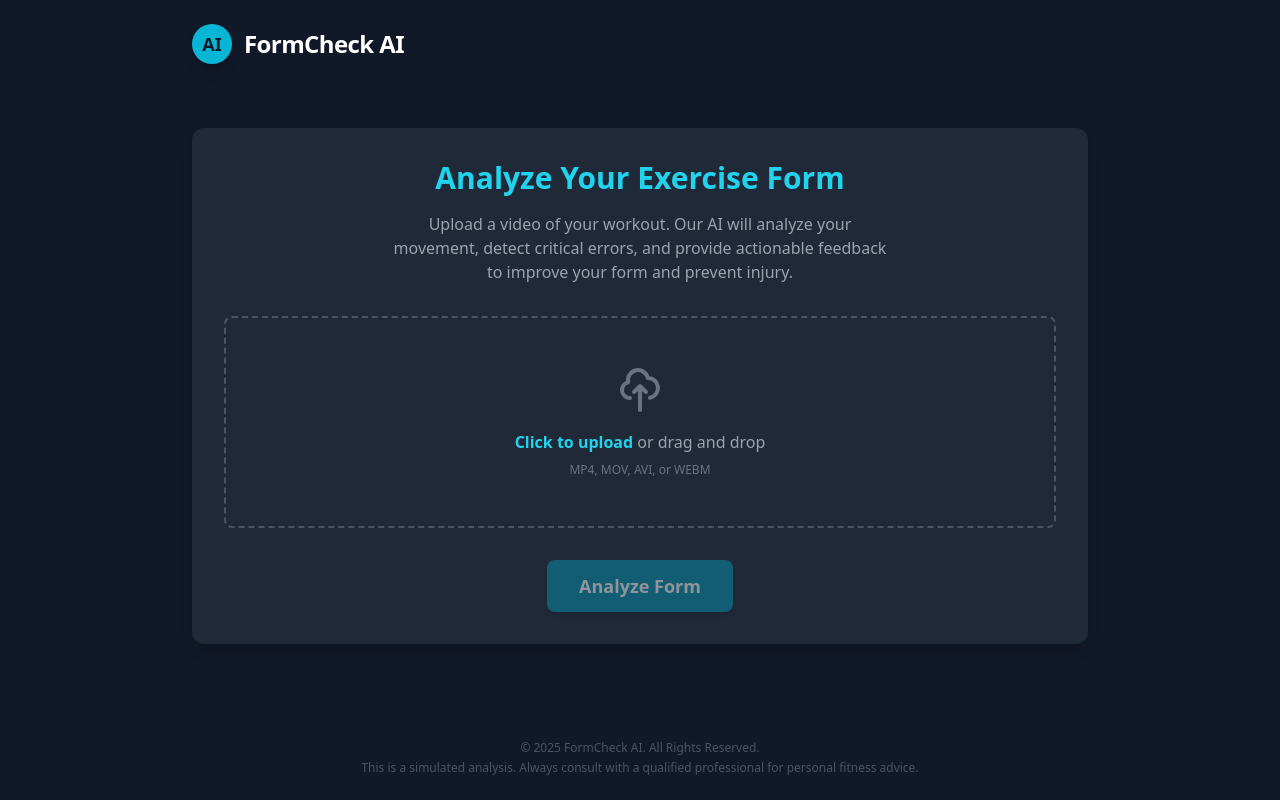
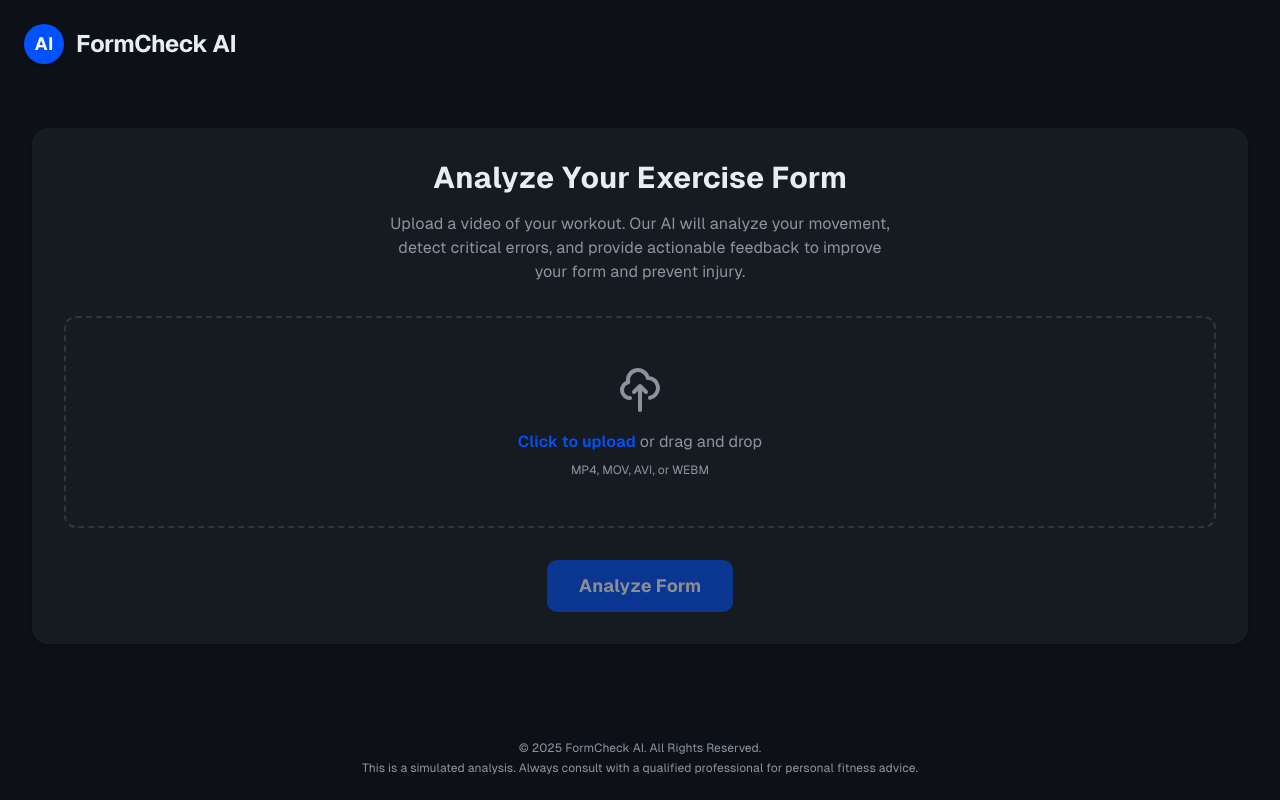
Before and after one commit to iva2xn/GCR-hackathon-form-check-ai, a React (Vite) app: page / in a window 1280 px wide. Built offline with nearby package versions, Linux system fonts and the light colour scheme.

Commit message:
feat: Implement dark theme and Tailwind CSS refactor

```diff
--- a/App.tsx
+++ b/App.tsx
@@ -188,14 +188,14 @@ You must return your response in a JSON format that adheres to the provided sche
         return reportData && <Report data={reportData} onReset={handleReset} />;
       case 'error':
         return (
-          <div className="bg-gray-800 rounded-xl shadow-lg p-6 sm:p-8 text-center">
-            <h2 className="text-2xl sm:text-3xl font-bold text-red-400 mb-4">Analysis Failed</h2>
-            <p className="text-gray-400 mb-6 sm:mb-8 max-w-lg mx-auto whitespace-pre-wrap">
+          <div className="bg-card rounded-xl shadow p-6 sm:p-8 text-center">
+            <h2 className="text-2xl sm:text-3xl font-bold text-destructive mb-4">Analysis Failed</h2>
+            <p className="text-muted-foreground mb-6 sm:mb-8 max-w-lg mx-auto whitespace-pre-wrap">
               {errorMessage}
             </p>
             <button
               onClick={handleReset}
-              className="mt-8 w-full sm:w-auto inline-flex items-center justify-center px-8 py-3 text-lg font-bold text-white bg-cyan-600 rounded-lg shadow-md transition-all duration-300 hover:bg-cyan-500 hover:scale-105 focus:outline-none focus:ring-2 focus:ring-cyan-400 focus:ring-offset-2 focus:ring-offset-gray-900"
+              className="mt-8 w-full sm:w-auto inline-flex items-center justify-center px-8 py-3 text-lg font-bold text-primary-foreground bg-primary rounded-md shadow-sm transition-colors hover:bg-primary/90 focus:outline-none focus:ring-2 focus:ring-ring focus:ring-offset-2 focus:ring-offset-background"
             >
               Try Again
             </button>
@@ -214,10 +214,10 @@ You must return your response in a JSON format that adheres to the provided sche
   };
 
   return (
-    <div className="bg-gray-900 text-gray-100 min-h-screen flex flex-col font-sans">
+    <div className="bg-background text-foreground min-h-screen flex flex-col">
       <Header />
       <main className="flex-grow flex items-center justify-center p-4 sm:p-6 md:p-8">
-        <div className="w-full max-w-4xl">
+        <div className="w-full max-w-7xl">
           {renderContent()}
         </div>
       </main>
--- a/components/FileUpload.tsx
+++ b/components/FileUpload.tsx
@@ -1,4 +1,3 @@
-
 import React, { useRef, useState } from 'react';
 import { UploadIcon } from './icons';
 
@@ -55,9 +54,9 @@ export const FileUpload: React.FC<FileUploadProps> = ({ onFileSelect, onAnalyze,
   };
 
   return (
-    <div className="bg-gray-800 rounded-xl shadow-lg p-6 sm:p-8 text-center transition-all duration-300 transform hover:scale-[1.01] hover:shadow-2xl">
-      <h2 className="text-2xl sm:text-3xl font-bold text-cyan-400 mb-4">Analyze Your Exercise Form</h2>
-      <p className="text-gray-400 mb-6 sm:mb-8 max-w-lg mx-auto">
+    <div className="bg-card rounded-xl shadow p-6 sm:p-8 text-center transition-shadow hover:shadow-md">
+      <h2 className="text-2xl sm:text-3xl font-bold text-card-foreground mb-4">Analyze Your Exercise Form</h2>
+      <p className="text-muted-foreground mb-6 sm:mb-8 max-w-lg mx-auto">
         Upload a video of your workout. Our AI will analyze your movement, detect critical errors, and provide actionable feedback to improve your form and prevent injury.
       </p>
 
@@ -68,7 +67,7 @@ export const FileUpload: React.FC<FileUploadProps> = ({ onFileSelect, onAnalyze,
         onDragEnter={handleDragEnter}
         onDragLeave={handleDragLeave}
         className={`border-2 border-dashed rounded-lg p-8 sm:p-12 cursor-pointer transition-colors duration-300 ${
-          isDragging ? 'border-cyan-400 bg-gray-700' : 'border-gray-600 hover:border-cyan-500 hover:bg-gray-700/50'
+          isDragging ? 'border-primary bg-secondary' : 'border-border hover:border-primary/50 hover:bg-muted/50'
         }`}
       >
         <input
@@ -79,22 +78,22 @@ export const FileUpload: React.FC<FileUploadProps> = ({ onFileSelect, onAnalyze,
           className="hidden"
         />
         <div className="flex flex-col items-center">
-          <UploadIcon className="w-12 h-12 text-gray-500 mb-4 transition-colors duration-300" />
+          <UploadIcon className="w-12 h-12 text-muted-foreground mb-4 transition-colors duration-300" />
           {file ? (
-            <p className="text-green-400 font-semibold">{file.name}</p>
+            <p className="text-foreground font-semibold">{file.name}</p>
           ) : (
-            <p className="text-gray-400">
-              <span className="font-semibold text-cyan-400">Click to upload</span> or drag and drop
+            <p className="text-muted-foreground">
+              <span className="font-semibold text-primary">Click to upload</span> or drag and drop
             </p>
           )}
-          <p className="text-xs text-gray-500 mt-2">MP4, MOV, AVI, or WEBM</p>
+          <p className="text-xs text-muted-foreground mt-2">MP4, MOV, AVI, or WEBM</p>
         </div>
       </div>
 
       <button
         onClick={onAnalyze}
         disabled={!file}
-        className="mt-8 w-full sm:w-auto inline-flex items-center justify-center px-8 py-3 text-lg font-bold text-white bg-cyan-600 rounded-lg shadow-md transition-all duration-300 enabled:hover:bg-cyan-500 enabled:hover:scale-105 disabled:opacity-50 disabled:cursor-not-allowed focus:outline-none focus:ring-2 focus:ring-cyan-400 focus:ring-offset-2 focus:ring-offset-gray-900"
+        className="mt-8 w-full sm:w-auto inline-flex items-center justify-center px-8 py-3 text-lg font-bold text-primary-foreground bg-primary rounded-md shadow-sm transition-colors enabled:hover:bg-primary/90 disabled:opacity-50 disabled:cursor-not-allowed focus:outline-none focus:ring-2 focus:ring-ring focus:ring-offset-2 focus:ring-offset-background"
       >
         Analyze Form
       </button>
--- a/components/Footer.tsx
+++ b/components/Footer.tsx
@@ -1,10 +1,9 @@
-
 import React from 'react';
 
 export const Footer: React.FC = () => {
   return (
     <footer className="p-4 sm:p-6 w-full mt-8">
-      <div className="mx-auto max-w-4xl text-center text-xs text-gray-600">
+      <div className="mx-auto max-w-7xl text-center text-xs text-muted-foreground">
         <p>&copy; {new Date().getFullYear()} FormCheck AI. All Rights Reserved.</p>
         <p className="mt-1">
           This is a simulated analysis. Always consult with a qualified professional for personal fitness advice.
--- a/components/Header.tsx
+++ b/components/Header.tsx
@@ -1,15 +1,14 @@
-
 import React from 'react';
 
 export const Header: React.FC = () => {
   return (
     <header className="p-4 sm:p-6 w-full">
-      <div className="mx-auto max-w-4xl">
+      <div className="mx-auto max-w-7xl">
         <div className="flex items-center">
-            <div className="w-10 h-10 bg-cyan-500 rounded-full flex items-center justify-center font-bold text-gray-900 text-lg mr-3 shadow-lg">
+            <div className="w-10 h-10 bg-primary rounded-full flex items-center justify-center font-bold text-primary-foreground text-lg mr-3 shadow-md">
                 AI
             </div>
-            <h1 className="text-xl sm:text-2xl font-bold text-white tracking-tight">FormCheck AI</h1>
+            <h1 className="text-xl sm:text-2xl font-bold text-foreground tracking-tight">FormCheck AI</h1>
         </div>
       </div>
     </header>
--- a/index.html
+++ b/index.html
@@ -1,15 +1,112 @@
 <!DOCTYPE html>
-<html lang="en">
+<html lang="en" class="dark">
   <head>
     <meta charset="UTF-8" />
     <link rel="icon" type="image/svg+xml" href="/vite.svg" />
     <meta name="viewport" content="width=device-width, initial-scale=1.0" />
     <title>FormCheck AI</title>
     <script src="https://cdn.tailwindcss.com"></script>
+    <link rel="preconnect" href="https://fonts.googleapis.com">
+    <link rel="preconnect" href="https://fonts.gstatic.com" crossorigin>
+    <link href="https://fonts.googleapis.com/css2?family=Geist+Sans:wght@400;500;600;700&family=Geist+Mono&display=swap" rel="stylesheet">
     <style>
+      :root {
+        --background: #ffffff;
+        --foreground: #020817;
+        --card: #ffffff;
+        --card-foreground: #020817;
+        --popover: #ffffff;
+        --popover-foreground: #020817;
+        --primary: #0052ff;
+        --primary-foreground: #ffffff;
+        --secondary: #f1f5f9;
+        --secondary-foreground: #020817;
+        --muted: #f1f5f9;
+        --muted-foreground: #64748b;
+        --accent: #f1f5f9;
+        --accent-foreground: #020817;
+        --destructive: #ef4444;
+        --destructive-foreground: #f8f9fa;
+        --border: #e2e8f0;
+        --input: #e2e8f0;
+        --ring: #0052ff;
+        --chart-1: #0052ff;
+        --chart-2: #2e72ff;
+        --chart-3: #5c91ff;
+        --chart-4: #8aafff;
+        --chart-5: #b8ceff;
+        --sidebar: #f8fafc;
+        --sidebar-foreground: #020817;
+        --sidebar-primary: #0052ff;
+        --sidebar-primary-foreground: #ffffff;
+        --sidebar-accent: #2e72ff;
+        --sidebar-accent-foreground: #ffffff;
+        --sidebar-border: #e2e8f0;
+        --sidebar-ring: #0052ff;
+        --font-sans: 'Geist Sans', sans-serif;
+        --font-serif: Georgia, serif;
+        --font-mono: 'Geist Mono', monospace;
+        --radius: 0.75rem;
+        --shadow-x: 0px;
+        --shadow-y: 2px;
+        --shadow-blur: 4px;
+        --shadow-spread: 0px;
+        --shadow-opacity: 0.1;
+        --shadow-color: #000000;
+        --shadow-2xs: 0px 2px 4px 0px hsl(0 0% 0% / 0.05);
+        --shadow-xs: 0px 2px 4px 0px hsl(0 0% 0% / 0.05);
+        --shadow-sm: 0px 2px 4px 0px hsl(0 0% 0% / 0.10), 0px 1px 2px -1px hsl(0 0% 0% / 0.10);
+        --shadow: 0px 2px 4px 0px hsl(0 0% 0% / 0.10), 0px 1px 2px -1px hsl(0 0% 0% / 0.10);
+        --shadow-md: 0px 2px 4px 0px hsl(0 0% 0% / 0.10), 0px 2px 4px -1px hsl(0 0% 0% / 0.10);
+        --shadow-lg: 0px 2px 4px 0px hsl(0 0% 0% / 0.10), 0px 4px 6px -1px hsl(0 0% 0% / 0.10);
+        --shadow-xl: 0px 2px 4px 0px hsl(0 0% 0% / 0.10), 0px 8px 10px -1px hsl(0 0% 0% / 0.10);
+        --shadow-2xl: 0px 2px 4px 0px hsl(0 0% 0% / 0.25);
+        --tracking-normal: 0rem;
+        --spacing: 0.25rem;
+      }
+
+      .dark {
+        --background: #0d1117;
+        --foreground: #e6edf3;
+        --card: #161b22;
+        --card-foreground: #e6edf3;
+        --popover: #161b22;
+        --popover-foreground: #e6edf3;
+        --primary: #0052ff;
+        --primary-foreground: #ffffff;
+        --secondary: #21262d;
+        --secondary-foreground: #e6edf3;
+        --muted: #21262d;
+        --muted-foreground: #8b949e;
+        --accent: #2e72ff;
+        --accent-foreground: #ffffff;
+        --destructive: #da3633;
+        --destructive-foreground: #f8f9fa;
+        --border: #30363d;
+        --input: #21262d;
+        --ring: #0052ff;
+        --chart-1: #0052ff;
+        --chart-2: #2e72ff;
+        --chart-3: #5c91ff;
+        --chart-4: #8aafff;
+        --chart-5: #b8ceff;
+        --sidebar: #0d1117;
+        --sidebar-foreground: #e6edf3;
+        --sidebar-primary: #0052ff;
+        --sidebar-primary-foreground: #ffffff;
+        --sidebar-accent: #2e72ff;
+        --sidebar-accent-foreground: #ffffff;
+        --sidebar-border: #30363d;
+        --sidebar-ring: #0052ff;
+      }
+
       body {
-        background-color: #111827; /* bg-gray-900 */
+        background-color: var(--background);
+        color: var(--foreground);
+        font-family: var(--font-sans);
+        letter-spacing: var(--tracking-normal);
       }
+
       @keyframes fadeIn {
         from { opacity: 0; transform: translateY(8px); }
         to { opacity: 1; transform: translateY(0); }
@@ -18,6 +115,66 @@
         animation: fadeIn 0.5s ease-out forwards;
       }
     </style>
+    <script>
+      tailwind.config = {
+        theme: {
+          extend: {
+            colors: {
+              background: 'var(--background)',
+              foreground: 'var(--foreground)',
+              card: 'var(--card)',
+              'card-foreground': 'var(--card-foreground)',
+              popover: 'var(--popover)',
+              'popover-foreground': 'var(--popover-foreground)',
+              primary: {
+                DEFAULT: 'var(--primary)',
+                foreground: 'var(--primary-foreground)',
+              },
+              secondary: {
+                DEFAULT: 'var(--secondary)',
+                foreground: 'var(--secondary-foreground)',
+              },
+              muted: {
+                DEFAULT: 'var(--muted)',
+                foreground: 'var(--muted-foreground)',
+              },
+              accent: {
+                DEFAULT: 'var(--accent)',
+                foreground: 'var(--accent-foreground)',
+              },
+              destructive: {
+                DEFAULT: 'var(--destructive)',
+                foreground: 'var(--destructive-foreground)',
+              },
+              border: 'var(--border)',
+              input: 'var(--input)',
+              ring: 'var(--ring)',
+            },
+            borderRadius: {
+              lg: 'var(--radius)',
+              md: 'calc(var(--radius) - 2px)',
+              sm: 'calc(var(--radius) - 4px)',
+              xl: 'calc(var(--radius) + 4px)',
+            },
+            fontFamily: {
+              sans: ['var(--font-sans)'],
+              serif: ['var(--font-serif)'],
+              mono: ['var(--font-mono)'],
+            },
+            boxShadow: {
+              '2xs': 'var(--shadow-2xs)',
+              xs: 'var(--shadow-xs)',
+              sm: 'var(--shadow-sm)',
+              DEFAULT: 'var(--shadow)',
+              md: 'var(--shadow-md)',
+              lg: 'var(--shadow-lg)',
+              xl: 'var(--shadow-xl)',
+              '2xl': 'var(--shadow-2xl)',
+            },
+          }
+        }
+      }
+    </script>
     <script type="importmap">
       {
         "imports": {
```
Also changed, not shown: components/LoadingSpinner.tsx (+4 -4 lines), components/Report.tsx (+49 -55 lines). Lines whose indentation alone changed are shown as unchanged.
